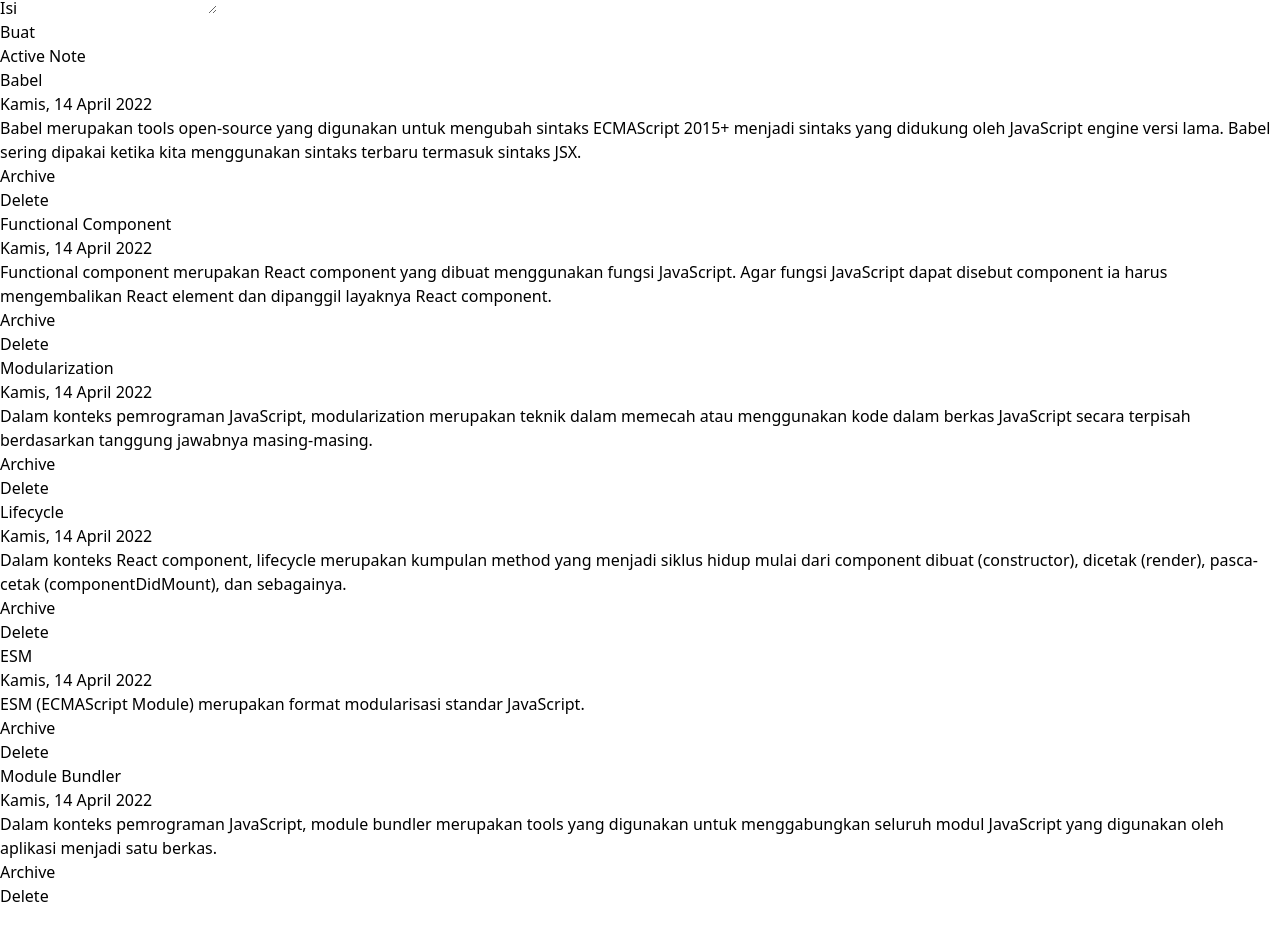
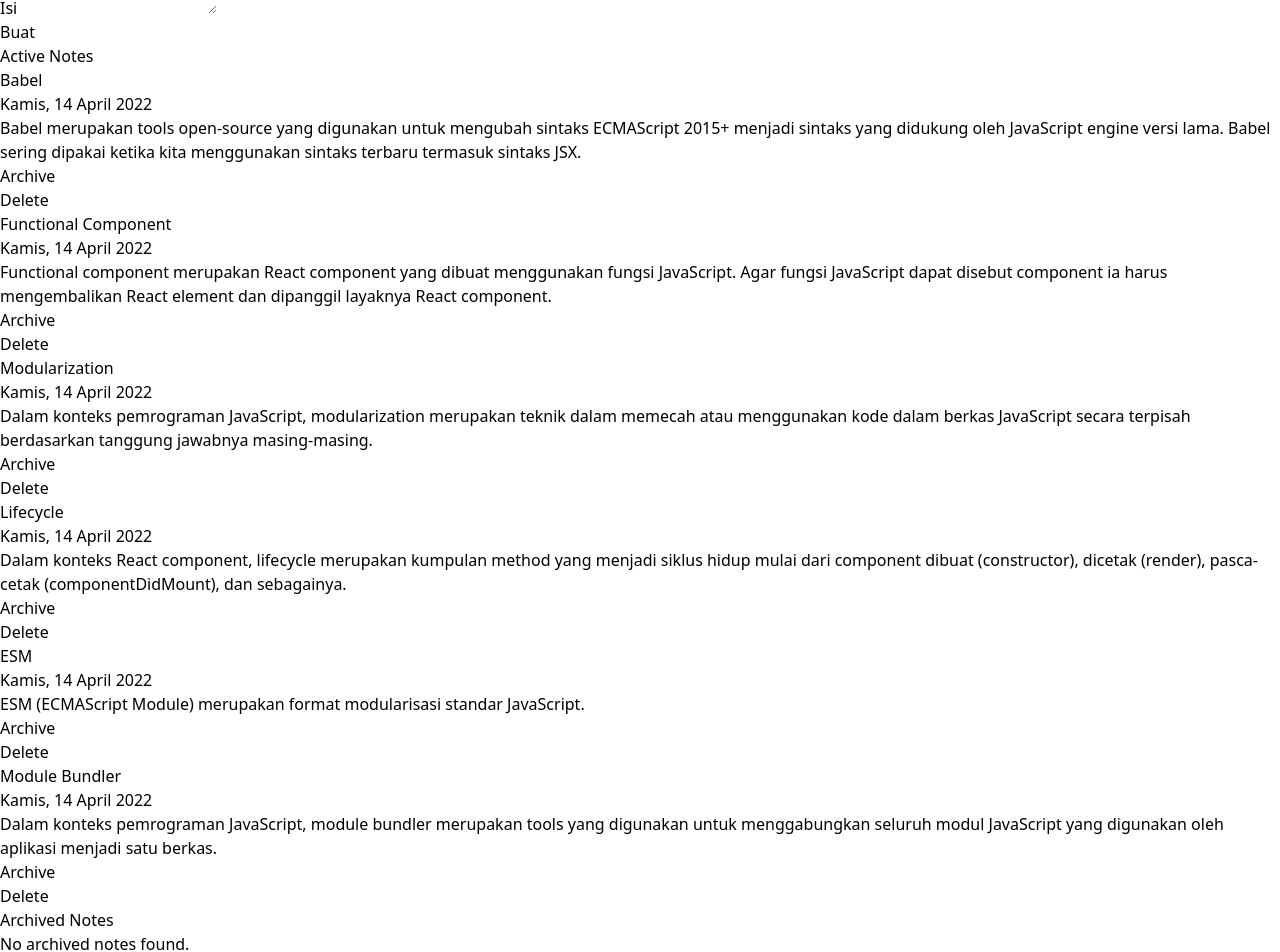
Before and after one commit to izzahnin/note-app, a React (Vite) app: page / in a window 1280 px wide. Shown: the part 106-1058 px from the top of the page. Before the commit the page ends 1014 px from the top, so only its background shows below. Built offline with nearby package versions, Linux system fonts and the light colour scheme.

Commit message:
feat: add archive list, create & delete note

```diff
--- a/src/App.tsx
+++ b/src/App.tsx
@@ -1,15 +1,42 @@
-import ActiveNote from "./components/ActiveNote";
+import { useState } from "react";
 import Header from "./components/Header";
 import InputNote from "./components/InputNote";
-// import NoteCard from "./components/NoteCard";
+import ListNote from "./components/ListNote";
+import { getInitialData, DataItem } from "./utils";
 
 function App() {
+  const initialNotes = getInitialData();
+  const [notes, setNotes] = useState(initialNotes);
+
+  const addNote = (newNote: DataItem) => {
+    setNotes([...notes, newNote]);
+  };
+
+  // delete note
+  const deleteNote = (noteId: number) => {
+    const selectedNote = notes.filter((note) => note.id !== noteId);
+    setNotes(selectedNote);
+  };
+
+  // archive note
+  const [isArchived, setIsArchived] = useState(false);
+
+  const toggleArchive = (noteId: number) => {
+    setIsArchived(!isArchived);
+    const archiveNote = notes.map((note) =>
+      note.id === noteId ? { ...note, archived: !note.archived } : note
+    );
+    setNotes(archiveNote);
+  };
+
+  // search note
+  const [searchTerm, setSearchTerm] = useState<string>("");
+
   return (
     <main className="w-screen min-h-screen h-full flex flex-col">
       <Header/>
-      <InputNote/>
-      <ActiveNote/>
-
+      <InputNote addNote={addNote}/>
+      <ListNote notes={notes} deleteNote={deleteNote} toggleArchive={toggleArchive} searchTerm={searchTerm}/>
     </main>
   );
 }
--- a/src/components/ActiveNote.tsx
+++ /dev/null
@@ -1,24 +0,0 @@
-import CardNote from "./CardNote";
-import { getInitialData } from "../utils";
-
-export default function ActiveNote() {
-  // function notesMapper() {
-  //   return getInitialData().map((note) => (
-  //     <CardNote key={note.id} title={note.title} body={note.body} createdAt={note.createdAt} isArchived={note.archived} />
-  //   ));
-  // }
-
-  return (
-    <main className="flex flex-col m-auto justify-center p-4 max-w-5xl">
-      <h1 className="font-semibold text-2xl text-left my-3">Active Note</h1>
-      <section className="grid sm:grid-cols-2 lg:grid-cols-4 w-fit gap-4 ">
-        {/* mapping getIntialData */}
-        {getInitialData().map((note) => (
-          <CardNote key={note.id} title={note.title} body={note.body} createdAt={note.createdAt} isArchived={note.archived} />
-        ))}
-
-        {/* {notesMapper()} */}
-      </section>
-    </main>
-  );
-}
--- a/src/components/CardNote.tsx
+++ b/src/components/CardNote.tsx
@@ -6,36 +6,45 @@
   body: string;
   createdAt: string;
   isArchived: boolean;
+  onDelete: () => void;
+  onArchiveToggle: () => void;
 }
 
 export default function CardNote(props: CardNoteProps) {
-  const { title, body, createdAt } = props;
+  const { title, body, createdAt, onArchiveToggle } = props;
 
   const [isArchived, setIsArchived] = useState(false);
 
   const archiveNote = () => {
     setIsArchived(!isArchived);
-    console.log(!isArchived);
+    // console.log(!isArchived);
   };
 
-  const destroyNote = () => {
-    console.log("Note destroyed");
-  };
+  const onDelete = () => {
+    props.onDelete();
+    console.log("Note deleted");
+  }
 
   return (
     <main className={`flex flex-col w-full bg-white border-[1px] rounded-lg border-gray-900 h-fit`}>
       <section className="flex flex-col p-3">
         <h1 className="font-bold text-lg mb-1 ">{title}</h1>
-        <span className="text-xs mb-2">{showFormattedDate(createdAt)}</span>
-
+        <span className="text-xs mb-2">
+          {showFormattedDate(createdAt)}
+        </span>
         <p className="text-sm">{body}</p>
       </section>
       <section className="border-gray-900 flex w-full items-center align-middle font-semibold border-t-[1px]">
-        <button className="rounded-es-lg border-gray-900 w-1/2 hover:text-yellow-700 text-yellow-500  bg-white py-1 " onClick={archiveNote}>
+        <button className="rounded-es-lg border-gray-900 w-1/2 hover:text-yellow-700 text-yellow-500  bg-white py-1 " onClick={
+          () => {
+            archiveNote();
+            onArchiveToggle();
+          }
+        }>
           {isArchived ? "Unarchive" : "Archive"}
         </button>
         <div className="border-l border-gray-900 h-6"></div>
-        <button className="rounded-ee-lg border-gray-900 w-1/2 hover:text-red-700 text-red-500 bg-white py-1 bg-transparent" onClick={destroyNote}>
+        <button className="rounded-ee-lg border-gray-900 w-1/2 hover:text-red-700 text-red-500 bg-white py-1 bg-transparent" onClick={onDelete}>
           Delete
         </button>
       </section>
--- a/src/components/InputNote.tsx
+++ b/src/components/InputNote.tsx
@@ -1,14 +1,34 @@
 import { useState } from "react";
+import { DataItem } from "../utils/index";
 
+interface InputNoteProps {
+  addNote: (note: DataItem) => void;
+}
 
-export default function InputNote() {
+export default function InputNote(props: InputNoteProps) {
+  const { addNote } = props;
   const [title, setTitle] = useState("");
   const [body, setBody] = useState("");
 
+  const limitTitle = (value: string) => {
+    return value.length <= 50 ? value : value.slice(0, 50);
+  }
+
+  const onTitleChange = (e: React.ChangeEvent<HTMLInputElement>) => {
+    setTitle(limitTitle(e.target.value));
+  }
+
   const onSubmit = () => {
-    console.log("Note created");
-    console.log(title);
-    console.log(body);
+    const newNote = {
+      id: Date.now(), // Assuming each note has a unique ID
+      title,
+      body,
+      createdAt: new Date().toISOString(),
+      archived: false,
+    };
+    addNote(newNote);
+    setTitle("");
+    setBody("");
   }
 
   return (
@@ -21,9 +41,8 @@
             type="text"
             placeholder="Judul catatan"
             value={title}
-            onChange={(e) => setTitle(e.target.value)}
+            onChange={onTitleChange}
             className="w-full px-2 py-1 border rounded-md"
-            maxLength={50}
           />
           <span className="text-gray-500 text-right">Sisa karakter: {50 - title.length}</span>
         </div>
@@ -38,7 +57,7 @@
         </div>
       </section>
       <button
-        type="submit"
+        type="button"
         className="bg-blue-500 text-white py-2 px-4 rounded-md"
         onClick={onSubmit}
       >
--- /dev/null
+++ b/src/components/ListNote.tsx
@@ -0,0 +1,64 @@
+import CardNote from "./CardNote";
+import { DataItem } from "../utils";
+
+interface ListNoteProps {
+  notes: DataItem[];
+  deleteNote: (id: number) => void;
+  toggleArchive: (id: number) => void;
+  searchTerm: string;
+}
+
+export default function ListNote(props: ListNoteProps) {
+  const { notes, deleteNote, toggleArchive, searchTerm } = props;
+  const activeNotes = notes.filter((note) => !note.archived);
+  const archivedNotes = notes.filter((note) => note.archived);
+
+  // filter notes based on search term
+  // const filteredNotes = notes.filter(
+  //   (note) =>
+  //     note.title.toLowerCase().includes(searchTerm.toLowerCase()) ||
+  //     note.body.toLowerCase().includes(searchTerm.toLowerCase())
+  // );
+
+  return (
+    <main className="flex flex-col m-auto justify-center p-4 max-w-5xl">
+      <h1 className="font-semibold text-2xl text-left my-3">Active Notes</h1>
+      <section className="grid sm:grid-cols-2 lg:grid-cols-4 w-fit gap-4">
+      {activeNotes.length === 0 ? (
+          <p className="text-gray-500">No active notes found.</p>
+        ) : (
+          activeNotes.map((note) => (
+            <CardNote
+              key={note.id}
+              title={note.title}
+              body={note.body}
+              createdAt={note.createdAt}
+              isArchived={note.archived}
+              onDelete={() => deleteNote(note.id)}
+              onArchiveToggle={() => toggleArchive(note.id)}
+            />
+          ))
+        )}
+      </section>
+
+      <h1 className="font-semibold text-2xl text-left my-3">Archived Notes</h1>
+      <section className="grid sm:grid-cols-2 lg:grid-cols-4 w-fit gap-4">
+      {archivedNotes.length === 0 ? (
+          <p className="text-gray-500">No archived notes found.</p>
+        ) : (
+          archivedNotes.map((note) => (
+            <CardNote
+              key={note.id}
+              title={note.title}
+              body={note.body}
+              createdAt={note.createdAt}
+              isArchived={note.archived}
+              onDelete={() => deleteNote(note.id)}
+              onArchiveToggle={() => toggleArchive(note.id)}
+            />
+          ))
+        )}
+      </section>
+    </main>
+  );
+}
--- a/src/utils/index.ts
+++ b/src/utils/index.ts
@@ -1,4 +1,4 @@
-interface DataItem {
+export interface DataItem {
   id: number;
   title: string;
   body: string;
```
